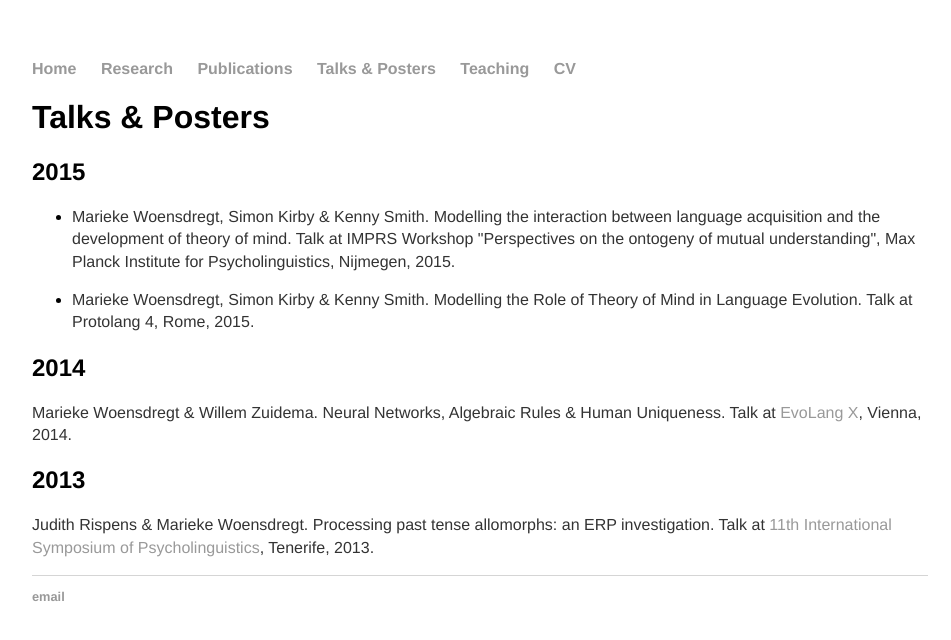
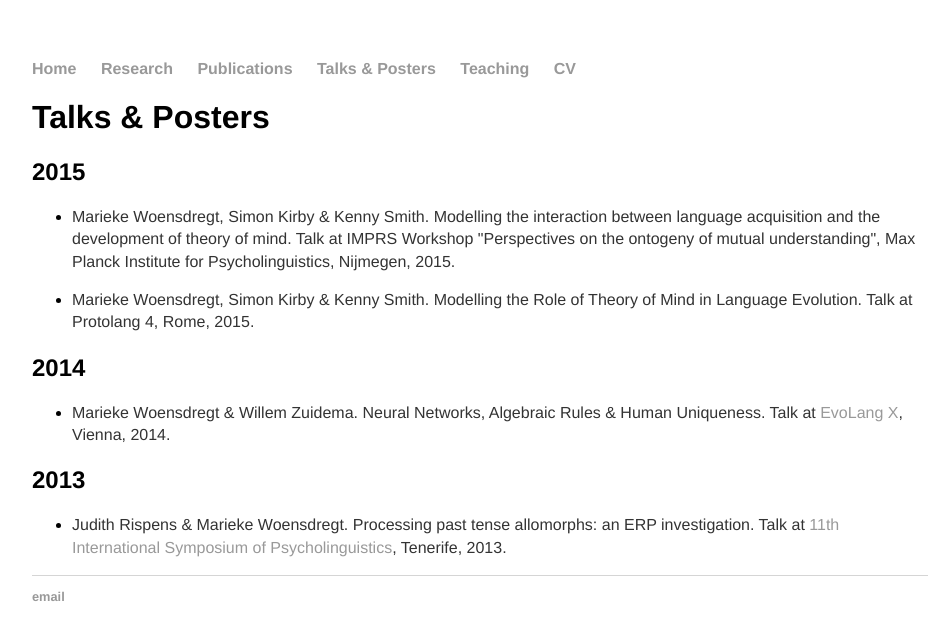
Before and after one commit to marieke-woensdregt/marieke-woensdregt.github.io, a Jekyll site: the page built from talks_n_posters/index.html, in a window 1280 px wide. Shown: the top 640 px of the page, without its empty margins (160-1111 px from the left). Built offline with Jekyll 4.4.1, drawn with Linux system fonts in a browser that asks for light colours.

Commit message:
Update index.html

```diff
--- a/talks_n_posters/index.html
+++ b/talks_n_posters/index.html
@@ -17,17 +17,16 @@ title: Talks_n_Posters
 		</ul>
 
 	<h2> 2014 </h2>
-	<p>
-		Marieke Woensdregt &amp; Willem Zuidema. Neural Networks, Algebraic Rules &amp; Human Uniqueness.
-		Talk at
-		<a href="https://evolangx.univie.ac.at/">EvoLang X</a>,
-		Vienna, 2014.
-	</p>
+		<ul>
+		<li><p> Marieke Woensdregt &amp; Willem Zuidema. Neural Networks, Algebraic Rules &amp; Human Uniqueness.
+			Talk at <a href="https://evolangx.univie.ac.at/">EvoLang X</a>, Vienna, 2014. </p></li>
+		</ul>
 
 	<h2> 2013 </h2>
-	<p>
-		Judith Rispens &amp; Marieke Woensdregt. Processing past tense allomorphs: an ERP investigation. Talk at
-		<a href="http://escop.eu/news/conferences-news/11th-international-symposium-of-psycholinguistics/www.neurocog.ull.es/www.neurocog.ull.es/psycholinguistics">11th International Symposium of Psycholinguistics</a>,
-		Tenerife, 2013.
-	</p>
+		<ul>
+		<li><p> Judith Rispens &amp; Marieke Woensdregt. Processing past tense allomorphs: an ERP investigation.
+			Talk at
+			<a href="http://escop.eu/news/conferences-news/11th-international-symposium-of-psycholinguistics/www.neurocog.ull.es/www.neurocog.ull.es/psycholinguistics">11th International Symposium of Psycholinguistics</a>,
+			Tenerife, 2013. </p></li>
+		</ul>
 </div><!-- /.blurb -->
```
